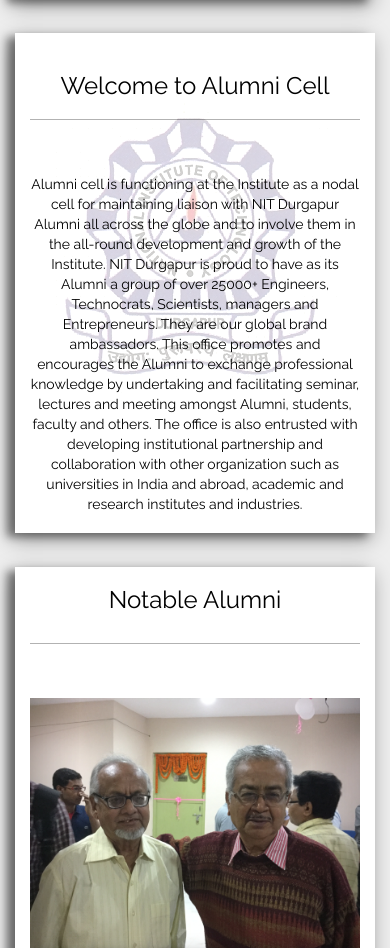
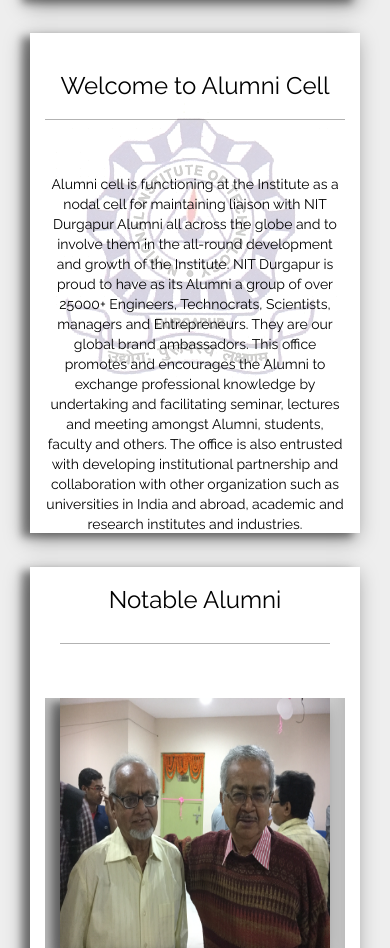
Before and after one commit to devanshgoenka97/alumni_site, a PHP site: page / in a window 390 px wide. Shown: the part 2085-3033 px from the top of the page. Run offline with PHP 8.4, Linux system fonts and the light colour scheme; some libraries are stand-ins or nearby versions.

Commit message:
responsive

```diff
--- a/css/content.css
+++ b/css/content.css
@@ -145,6 +145,17 @@
        margin-left: 0;
        margin-right: 0;
      }
+
+     #navbar{
+      left: 0;
+      width: 100%;
+     }
+
+     .row{
+      margin-right: 0;
+      margin-left:0;
+     }
+
 }
 
 
```
